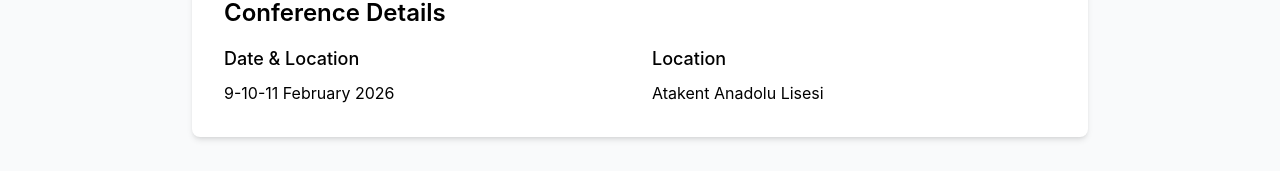
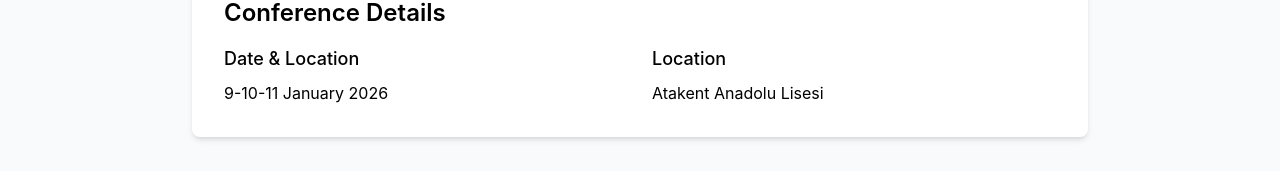
Before and after one commit to arasarkan/aalmun, a React (Create React App) app: page /about in a window 1280 px wide. Shown: the part 539-710 px from the top of the page. Built offline with nearby package versions, Linux system fonts and the light colour scheme; no server answers.

Commit message:
month fix lol :D

```diff
--- a/src/pages/About.tsx
+++ b/src/pages/About.tsx
@@ -27,7 +27,7 @@ const About: React.FC = () => {
             <div className="grid grid-cols-1 md:grid-cols-2 gap-6">
               <div>
                 <h3 className="text-lg font-medium mb-2">Date & Location</h3>
-                <p>9-10-11 February 2026</p>
+                <p>9-10-11 January 2026</p>
               </div>
               <div>
                 <h3 className="text-lg font-medium mb-2">Location</h3>
```
